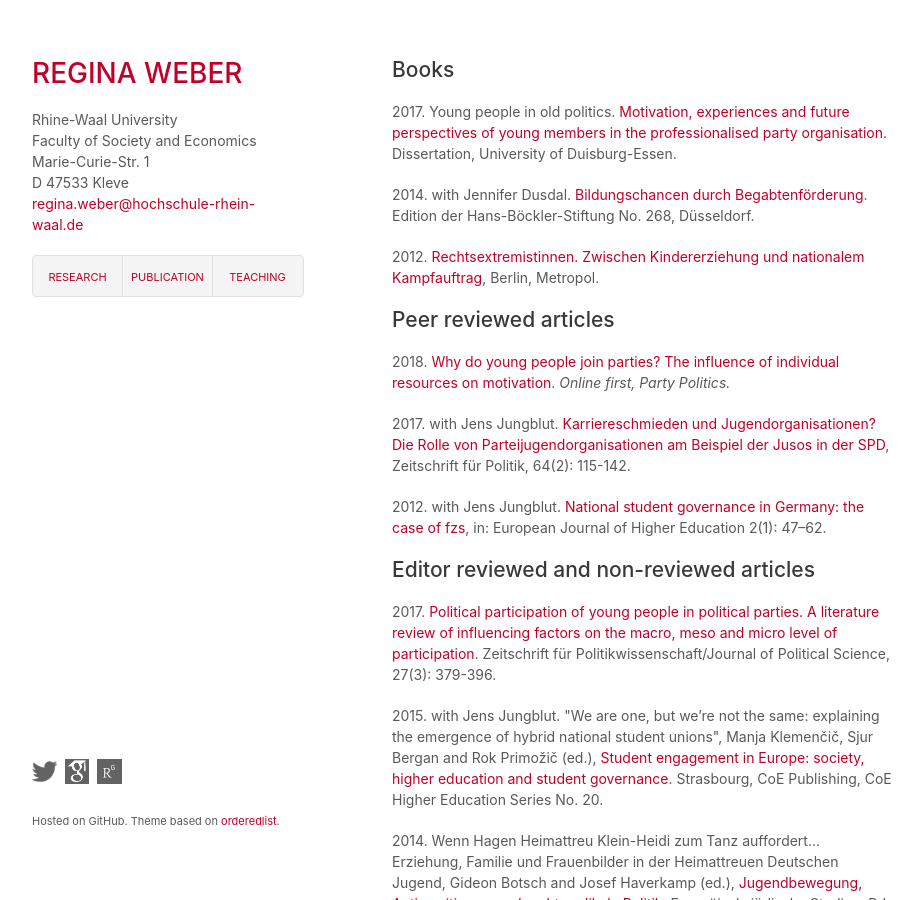
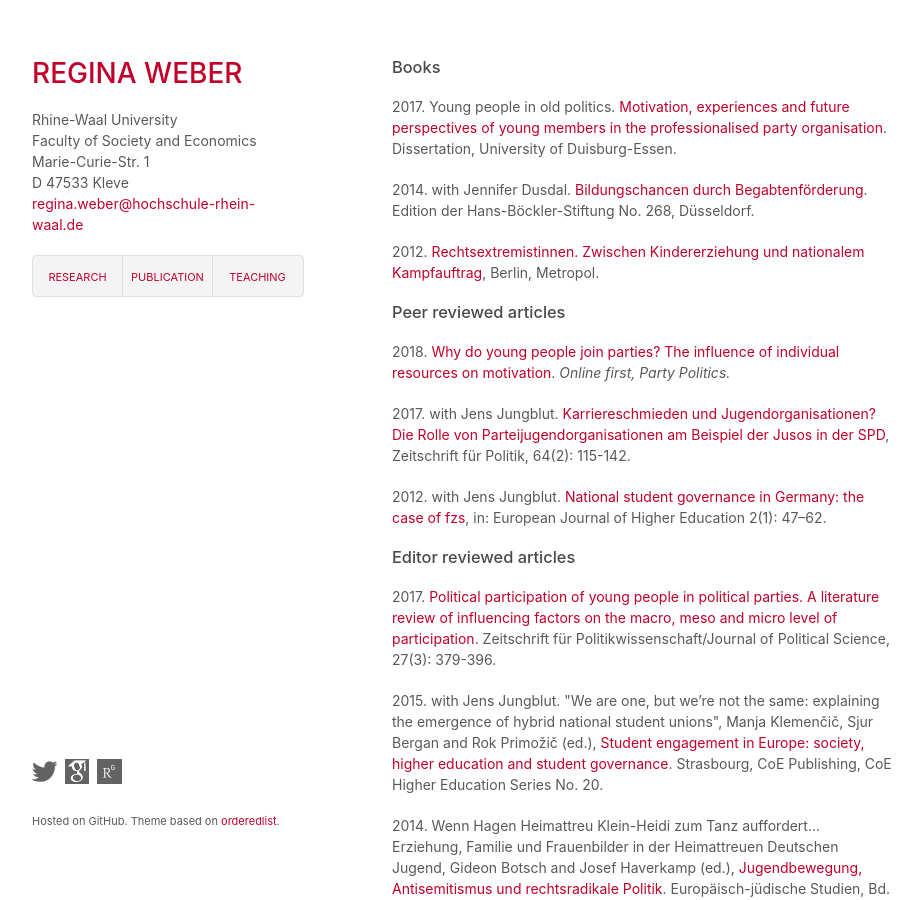
Before and after one commit to robertocabreratapia/robertocabreratapia.github.io, a Jekyll site: the page built from publication.html, in a window 1280 px wide and 900 px high. Shown: the whole window, without its empty margins (178-1100 px from the left). Built offline with Jekyll 4.4.1, drawn with Linux system fonts in a browser that asks for light colours.

Commit message:
Update publication.html

```diff
--- a/publication.html
+++ b/publication.html
@@ -1,15 +1,17 @@
 ---
 layout: default
 ---
-  <h2>Books</h2>
+<h3>Books</h3>
  <p>2017. Young people in old politics. <a href="http://duepublico.uni-duisburg-essen.de/servlets/DerivateServlet/Derivate-43836/WeberRegina_Diss.pdf">Motivation, experiences and future perspectives of young members in the professionalised party organisation</a>. Dissertation, University of Duisburg-Essen.</p>
  <p>2014. with Jennifer Dusdal. <a href="https://www.boeckler.de/pdf/p_edition_hbs_268.pdf">Bildungschancen durch Begabtenförderung</a>. Edition der Hans-Böckler-Stiftung No. 268, Düsseldorf.</p>
  <p>2012. <a href="http://metropol-verlag.de/produkt/regina-weber-rechtsextremistinnen/">Rechtsextremistinnen. Zwischen Kindererziehung und nationalem Kampfauftrag</a>, Berlin, Metropol.</p>
-  <h2>Peer reviewed articles</h2>
+
+<h3>Peer reviewed articles</h3>
  <p>2018. <a href="http://journals.sagepub.com/doi/abs/10.1177/1354068818792576">Why do young people join parties? The influence of individual resources on motivation</a>. <em>Online first, Party Politics.</em></p>
  <p>2017. with Jens Jungblut. <a href="https://www.nomos-elibrary.de/10.5771/0044-3360-2017-2-115/karriereschmieden-und-jugendorganisationen-jahrgang-64-2017-heft-2?hitid=0&amp;search-click">Karriereschmieden und Jugendorganisationen? Die Rolle von Parteijugendorganisationen am Beispiel der Jusos in der SPD</a>, Zeitschrift für Politik, 64(2): 115-142.</p>
  <p>2012. with Jens Jungblut. <a href="http://www.tandfonline.com/doi/abs/10.1080/21568235.2012.683701">National student governance in Germany: the case of fzs</a>, in: European Journal of Higher Education 2(1): 47–62.</p>
-<h2>Editor reviewed and non-reviewed articles</h2>
+
+<h3>Editor reviewed articles</h3>
  <p>2017. <a href="http://rdcu.be/w4na">Political participation of young people in political parties. A literature review of influencing factors on the macro, meso and  micro level of participation</a>. Zeitschrift für Politikwissenschaft/Journal of Political Science, 27(3): 379-396.</p>
  <p>2015. with Jens Jungblut. "We are one, but we’re not the same: explaining the emergence of hybrid national student unions", Manja Klemenčič, Sjur Bergan and Rok Primožič (ed.), <a href="https://book.coe.int/eur/en/higher-education-and-research/6479-student-engagement-in-europe-society-higher-education-and-student-governance-council-of-europe-higher-education-series-no-20.html">Student engagement in Europe: society, higher education and student governance</a>. Strasbourg, CoE Publishing, CoE Higher Education Series No. 20.</p>
  <p>2014. Wenn Hagen Heimattreu Klein-Heidi zum Tanz auffordert... Erziehung, Familie und Frauenbilder in der Heimattreuen Deutschen Jugend, Gideon Botsch and Josef Haverkamp (ed.), <a href="https://www.degruyter.com/view/product/204032">Jugendbewegung, Antisemitismus und rechtsradikale Politik</a>. Europäisch-jüdische Studien, Bd. 13, Berlin, DeGruyter, pp. 221-241.</p>
@@ -17,7 +19,8 @@ layout: default
  <p>2012. with Karsten König and Rico Rokitte. "Lebensraum Hochschule" - für Migrantinnen und Migranten besonders verschlossen?, Hans-Uwe Erichsen et al. (ed.), Lebensraum Hochschule. Grundfragen einer sozial definierten Bildungspolitik, Siegburg: Reckinger, pp. 43-58.</p>
  <p>2012. with Daniel Houben and Jennifer Dusdal. <a href="http://www.hof.uni-halle.de/journal/dhs112.htm">Migration, Bildungsaufstieg und Begabtenförderung. Entwicklungen in der Stipendiat/innenschaft der Hans-Böckler-Stiftung</a>. die hochschule 1/2012: 116-128.</p>
  <p>2012. with Daniel Houben and Jennifer Dusdal. Bildungsbeteiligung und soziale Partizipation von Migrantinnen und Migranten – Erkenntnisse einer Vollerhebung unter den Stipendiatinnen und Stipendiaten der Hans-Böckler-Stiftung, Pielage, P., Pries, L., Schultze, G. (ed.), <a href="http://library.fes.de/pdf-files/wiso/09198.pdf">Soziale Ungleichheit in der Einwanderungsgesellschaft. Kategorien, Konzepte, Einflussfaktoren</a> </a>, Bochum.</p>
-  <h2>Reviews</h2>
+
+<h3>Reviews</h3>
 <p>2016. <a href="doi:10.14766/1187">Buchrezension.</a> <em> (Brigitte Aulenbacher, Birgit Riegraf, Susanne Völker: Feministische Kapitalismuskritik. Münster: Verlag Westfälisches Dampfboot 2015.) </em> Querelles-net, Jg. 17 (2).</p>
 <p>2014. <a href="http://www.querelles-net.de/index.php/qn/article/view/1111">Kann die nicht, will die nicht oder soll die nicht?</a> <em>(Ina E. Bieber, 2013, Frauen in der Politik. Einflussfaktoren auf weibliche Kandidaturen zum Deutschen Bundestag. Wiesbaden: Springer VS)</em> Querelles-net, Jg. 15 (1).</p>
 <p>2012. <a href="http://www.budrich-journals.de/index.php/gender/article/download/7199/6208">Review: <em>Robert Claus, Esther Lehnert, Yves Müller (Hrsg.), 2010: "Was ein rechter Mann ist ...- Männlichkeiten im Rechtsextremismus</em>.</a> Gender 2/2012: 169-171, <a href="http://www.rosalux.de/fileadmin/rls_uploads/pdfs/Publ-Texte/Texte_68.pdf">link to reviewed book</a>.</p>
```
Lines whose indentation alone changed are shown as unchanged.
